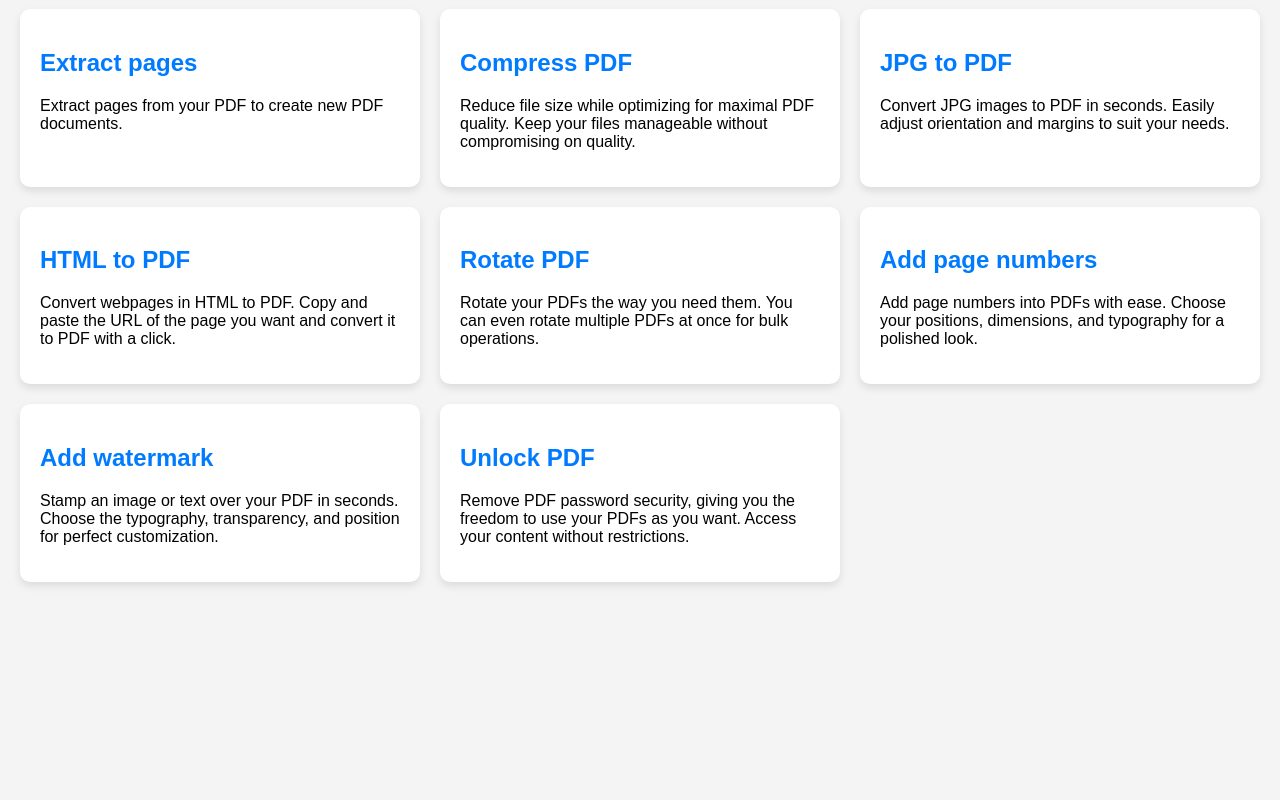
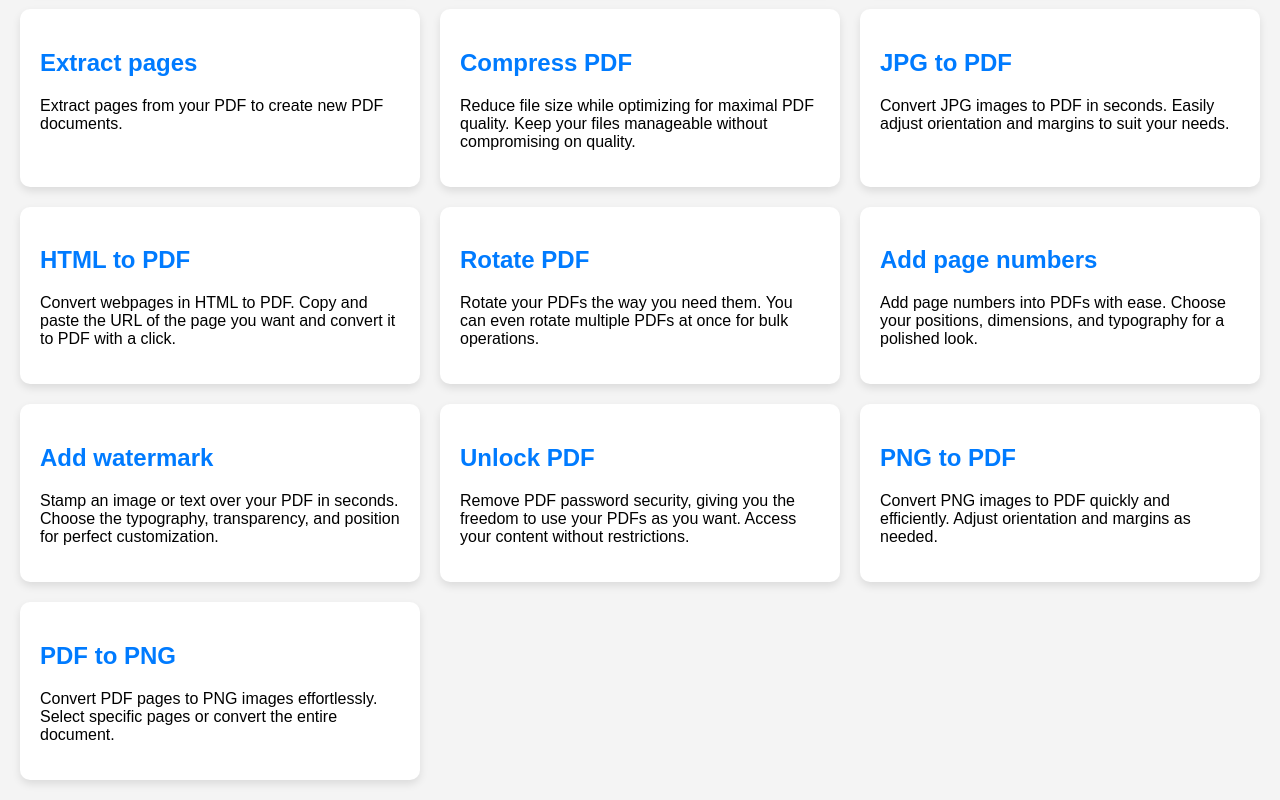
Before and after one commit to monuMohan152/gopdf, a plain HTML site: page index.html in a window 1280 px wide. Shown: the part 433-1233 px from the top of the page. Before the commit the page ends 1035 px from the top, so only its background shows below. Drawn offline with Linux system fonts and the light colour scheme.

Commit message:
Update index.html

```diff
--- a/index.html
+++ b/index.html
@@ -245,6 +245,15 @@
             <h2>Unlock PDF</h2>
             <p>Remove PDF password security, giving you the freedom to use your PDFs as you want. Access your content without restrictions.</p>
         </div>
+        <div class="tool" data-category="convert-to" onclick="goToTool('png-to-pdf')">
+    <h2>PNG to PDF</h2>
+    <p>Convert PNG images to PDF quickly and efficiently. Adjust orientation and margins as needed.</p>
+</div>
+<div class="tool" data-category="convert-to" onclick="goToTool('pdf-to-png')">
+    <h2>PDF to PNG</h2>
+    <p>Convert PDF pages to PNG images effortlessly. Select specific pages or convert the entire document.</p>
+</div>
+
         <!-- Commented out unsupported tools -->
         <!--
         <div class="tool" data-category="security" onclick="goToTool('protect')">
```
